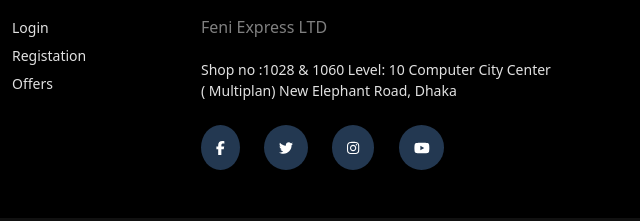
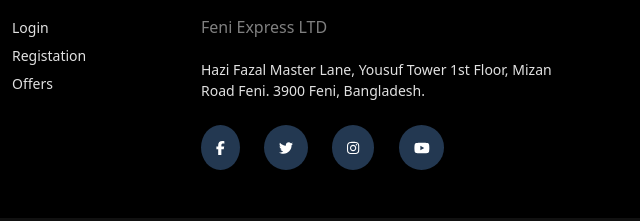
Before and after one commit to ambsoikat/Bangla_tiger-s, a plain HTML site: page index.html in a window 1280 px wide. Shown: the part 2565-2786 px from the top of the page, 640-1280 px from the left. Drawn offline with nearby package versions, Linux system fonts and the light colour scheme.

Commit message:
Update index.html

```diff
--- a/index.html
+++ b/index.html
@@ -988,7 +988,7 @@
 					<br>
 					<div class="mt-3"></div>
 					<span style="color: gray;">Feni Express LTD</span>
-					<p>Shop no :1028 & 1060 Level: 10 Computer City Center ( Multiplan) New Elephant Road, Dhaka</p>
+					<p>Hazi Fazal Master Lane, Yousuf Tower 1st Floor, Mizan Road Feni. 3900 Feni, Bangladesh.</p>
 					<li>
 						<a href="https://www.facebook.com/soikat6782"><i class="fa-brands fa-facebook-f"></i></a>
 					</li>
```
